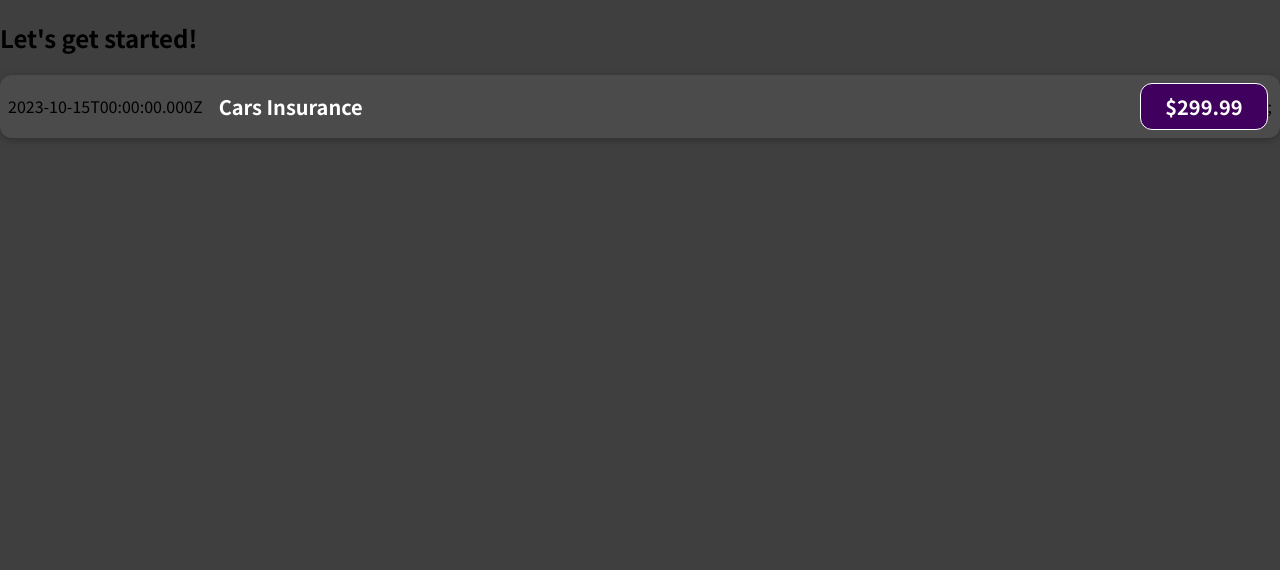
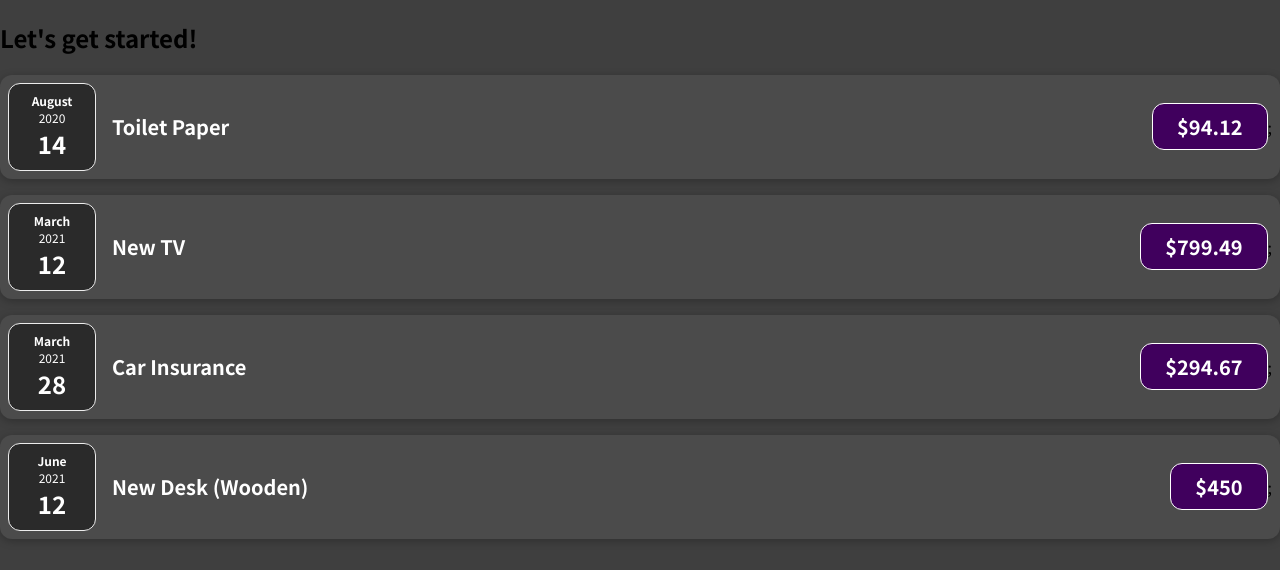
Before and after one commit to Arie-Chocron/Expense-Tracker, a JavaScript app: page / in a window 1280 px wide. Shown: the top 570 px of the page. Built offline with nearby package versions, Linux system fonts and the light colour scheme.

Commit message:
Props Implemented for displaying dates/expenses/type

```diff
--- a/src/App.js
+++ b/src/App.js
@@ -1,10 +1,50 @@
 import ExpenseItem from "./component/ExpenseItem";
 
 function App() {
+  const expenses = [
+    {
+      id: "e1",
+      title: "Toilet Paper",
+      amount: 94.12,
+      date: new Date(2020, 7, 14),
+    },
+    { id: "e2", title: "New TV", amount: 799.49, date: new Date(2021, 2, 12) },
+    {
+      id: "e3",
+      title: "Car Insurance",
+      amount: 294.67,
+      date: new Date(2021, 2, 28),
+    },
+    {
+      id: "e4",
+      title: "New Desk (Wooden)",
+      amount: 450,
+      date: new Date(2021, 5, 12),
+    },
+  ];
   return (
     <div>
       <h2>Let's get started!</h2>
-      <ExpenseItem></ExpenseItem>
+      <ExpenseItem
+        title={expenses[0].title}
+        amount={expenses[0].amount}
+        date={expenses[0].date}
+      ></ExpenseItem>
+      <ExpenseItem
+        title={expenses[1].title}
+        amount={expenses[1].amount}
+        date={expenses[1].date}
+      ></ExpenseItem>
+      <ExpenseItem
+        title={expenses[2].title}
+        amount={expenses[2].amount}
+        date={expenses[2].date}
+      ></ExpenseItem>
+      <ExpenseItem
+        title={expenses[3].title}
+        amount={expenses[3].amount}
+        date={expenses[3].date}
+      ></ExpenseItem>
     </div>
   );
 }
--- /dev/null
+++ b/src/component/ExpenseDate.css
@@ -0,0 +1,26 @@
+.expense-date {
+    display: flex;
+    flex-direction: column;
+    width: 5.5rem;
+    height: 5.5rem;
+    border: 1px solid #ececec;
+    background-color: #2a2a2a;
+    color: white;
+    border-radius: 12px;
+    align-items: center;
+    justify-content: center;
+}
+
+.expense-date__month {
+    font-size: 0.75rem;
+    font-weight: bold;
+}
+
+.expense-date__year {
+    font-size: 0.75rem;
+}
+
+.expense-date__day {
+    font-size: 1.5rem;
+    font-weight: bold;
+}
--- /dev/null
+++ b/src/component/ExpenseDate.js
@@ -0,0 +1,17 @@
+import "./ExpenseDate.css";
+
+function ExpenseDate(props) {
+  const month = props.date.toLocaleString("en-US", { month: "long" });
+  const day = props.date.toLocaleString("en-US", { day: "2-digit" });
+  const year = props.date.getFullYear();
+
+  return (
+    <div className="expense-date">
+      <div className="expense-date__month">{month}</div>
+      <div className="expense-date__year">{year}</div>
+      <div className="expense-date__day">{day}</div>
+    </div>
+  );
+}
+
+export default ExpenseDate;
--- a/src/component/ExpenseItem.js
+++ b/src/component/ExpenseItem.js
@@ -1,16 +1,14 @@
 import "./ExpenseItem.css";
+import ExpenseDate from "./ExpenseDate";
 
-function ExpenseItem() {
-  const expenseDate = new Date(2023, 9, 15);
-  const expenseTitle = "Cars Insurance";
-  const expenseAmount = 299.99;
+function ExpenseItem(props) {
   return (
     <div className="expense-item">
-      <div>{expenseDate.toISOString()}</div>
+      <ExpenseDate date={props.date} />
       <div className="expense-item__description">
-        <h2>{expenseTitle}</h2>
+        <h2>{props.title}</h2>
       </div>
-      <div className="expense-item__price">${expenseAmount}</div>;
+      <div className="expense-item__price">${props.amount}</div>;
     </div>
   );
 }
```
Also changed, not shown: src/index.js (+4 -4 lines).
